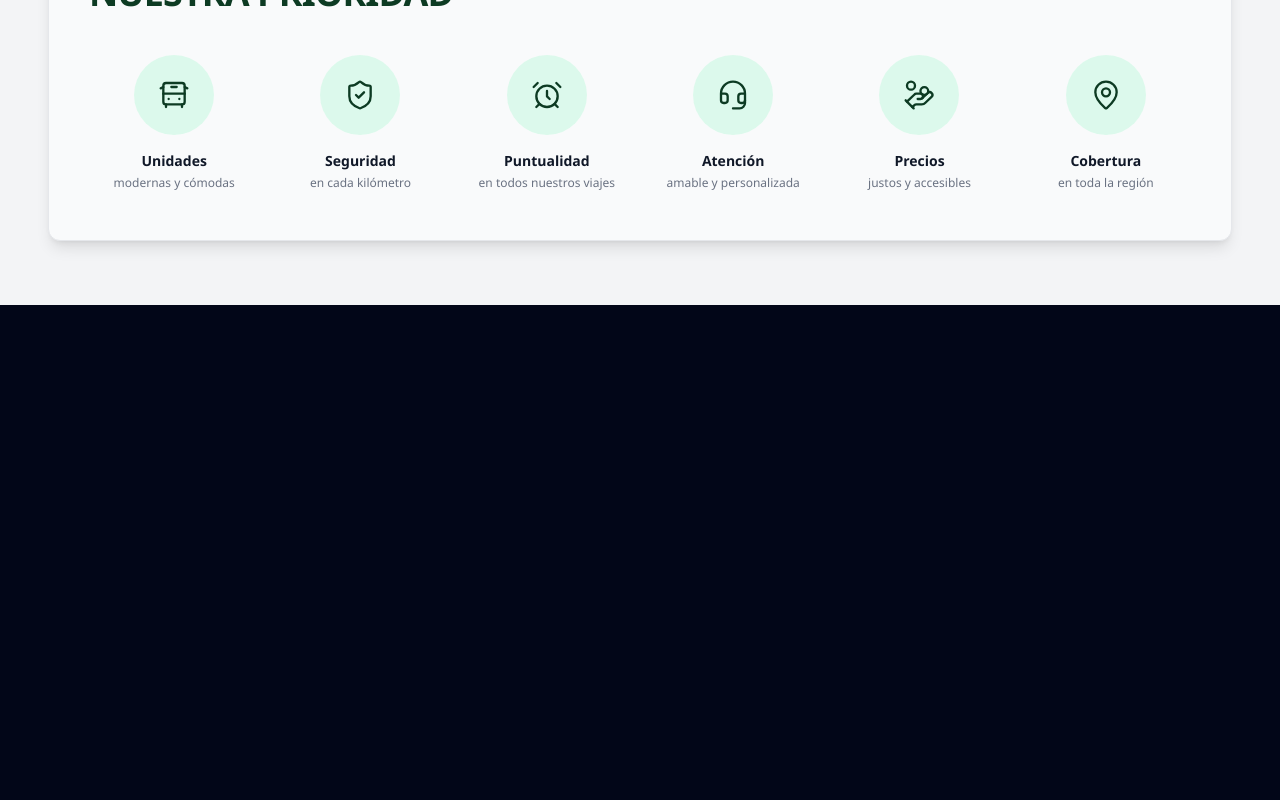
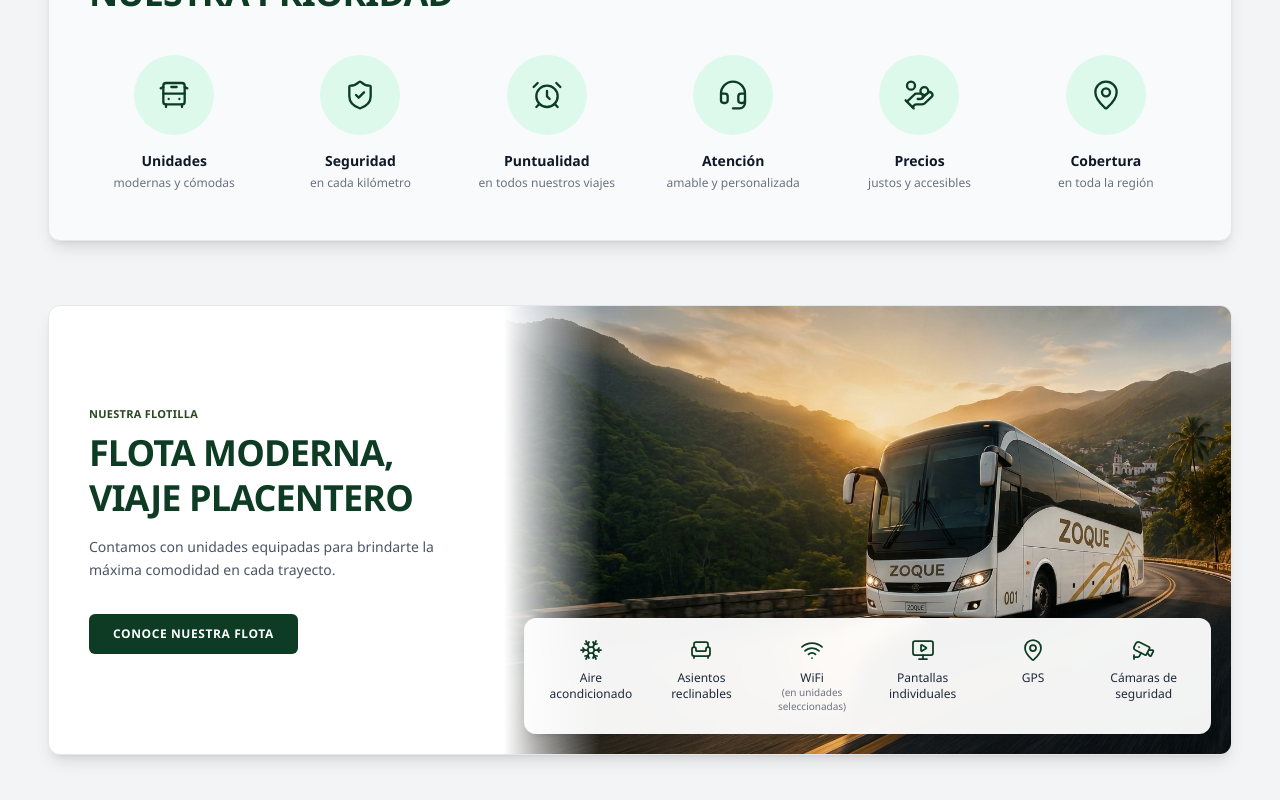
Before and after one commit to Isaili/zoque, a Next.js app: page / in a window 1280 px wide. Shown: the part 3099-3899 px from the top of the page. Before the commit the page ends 3404 px from the top, so only its background shows below. Built offline with nearby package versions, Linux system fonts and the light colour scheme.

Commit message:
feat: sección Nuestra flotilla en nuevo feature fleet
Co-Authored-By: Claude Opus 5.5 <noreply@anthropic.com>
Claude-Session: https://claude.ai/code/session_01BQtWEbjRh6ftCvRQdKYuiH

```diff
--- a/src/app/page.tsx
+++ b/src/app/page.tsx
@@ -1,4 +1,4 @@
-import { Navbar, HeroSection, FooterBanner, AboutSection, DestinationsSection, SchedulesSection, WhyUsSection } from '@/features/home';
+import { Navbar, HeroSection, FooterBanner, AboutSection, DestinationsSection, SchedulesSection, WhyUsSection, FleetSection } from '@/features/home';
 
 export default function HomePage() {
   return (
@@ -10,6 +10,7 @@ export default function HomePage() {
       <DestinationsSection />
       <SchedulesSection />
       <WhyUsSection />
+      <FleetSection />
 
     </main>
   );
--- /dev/null
+++ b/src/features/fleet/components/FleetSection.tsx
@@ -0,0 +1,78 @@
+import Image from 'next/image';
+import Link from 'next/link';
+import type { LucideIcon } from 'lucide-react';
+import { Armchair, Cctv, MapPin, MonitorPlay, Snowflake, Wifi } from 'lucide-react';
+
+interface Amenity {
+  label: string;
+  note?: string;
+  icon: LucideIcon;
+}
+
+const AMENITIES: Amenity[] = [
+  { label: 'Aire acondicionado', icon: Snowflake },
+  { label: 'Asientos reclinables', icon: Armchair },
+  { label: 'WiFi', note: '(en unidades seleccionadas)', icon: Wifi },
+  { label: 'Pantallas individuales', icon: MonitorPlay },
+  { label: 'GPS', icon: MapPin },
+  { label: 'Cámaras de seguridad', icon: Cctv },
+];
+
+export const FleetSection = () => {
+  return (
+    <section id="flota" aria-labelledby="flota-titulo" className="w-full bg-gray-100 px-4 pb-12 sm:px-8 sm:pb-16 lg:px-12">
+      <div className="mx-auto grid max-w-7xl overflow-hidden rounded-xl border border-gray-200 bg-white shadow-lg lg:grid-cols-[minmax(0,1fr)_minmax(0,1.6fr)]">
+        {/* Texto */}
+        <div className="flex flex-col justify-center px-6 py-10 sm:px-10 sm:py-12">
+          <p className="text-[10px] md:text-[11px] font-semibold uppercase tracking-wide text-[#2A4822]">
+            Nuestra flotilla
+          </p>
+          <h2
+            id="flota-titulo"
+            className="mt-2 text-2xl font-extrabold uppercase leading-tight tracking-tight text-[#0D3B23] sm:text-3xl lg:text-[2rem] xl:text-4xl"
+          >
+            Flota moderna,
+            <span className="block">viaje placentero</span>
+          </h2>
+          <p className="mt-4 max-w-sm text-xs md:text-sm leading-relaxed text-gray-600">
+            Contamos con unidades equipadas para brindarte la máxima comodidad en cada trayecto.
+          </p>
+          <div className="mt-8">
+            <Link
+              href="#flota"
+              className="inline-flex items-center justify-center rounded-md bg-[#0D3B23] px-6 py-3 text-xs font-semibold uppercase tracking-wider text-white transition-colors hover:bg-[#164A2F]"
+            >
+              Conoce nuestra flota
+            </Link>
+          </div>
+        </div>
+
+        {/* Imagen con amenidades encima */}
+        <div className="relative flex flex-col sm:min-h-[26rem] sm:justify-end lg:min-h-[28rem]">
+          {/* En móvil la foto va arriba y las amenidades debajo; desde sm se encima la tarjeta */}
+          <div className="relative h-56 sm:absolute sm:inset-0 sm:h-auto">
+            <Image
+              src="/images/image.png"
+              alt="Autobús de Auto Transportes Zoque en carretera"
+              fill
+              sizes="(min-width: 1024px) 65vw, 100vw"
+              className="object-cover object-[70%_center]"
+            />
+          </div>
+          {/* Degradado para fundir la foto con el panel de texto */}
+          <div className="absolute inset-y-0 left-0 hidden w-24 bg-gradient-to-r from-white to-transparent lg:block" />
+
+          <ul className="relative z-10 grid grid-cols-3 gap-x-2 gap-y-5 bg-white px-3 py-6 sm:m-5 sm:grid-cols-6 sm:rounded-xl sm:bg-white/95 sm:px-4 sm:py-5 sm:shadow-lg sm:backdrop-blur">
+            {AMENITIES.map(({ label, note, icon: Icon }) => (
+              <li key={label} className="flex flex-col items-center text-center">
+                <Icon className="h-6 w-6 text-[#0D3B23]" strokeWidth={1.75} aria-hidden />
+                <span className="mt-2 text-[11px] md:text-xs font-medium leading-snug text-gray-800">{label}</span>
+                {note && <span className="text-[10px] leading-snug text-gray-500">{note}</span>}
+              </li>
+            ))}
+          </ul>
+        </div>
+      </div>
+    </section>
+  );
+};
--- /dev/null
+++ b/src/features/fleet/index.ts
@@ -0,0 +1 @@
+export { FleetSection } from './components/FleetSection';
--- a/src/features/home/index.ts
+++ b/src/features/home/index.ts
@@ -6,4 +6,5 @@ export { DestinationsSection } from '../destinations/components/DestinationsSect
 export { SchedulesSection } from '../schedules/components/SchedulesSection';
 export { HorariosSection } from '../schedules/components/HorariosSection';
 export { WhyUsSection } from '../why-us';
+export { FleetSection } from '../fleet';
 // ... las demás exportaciones
```
